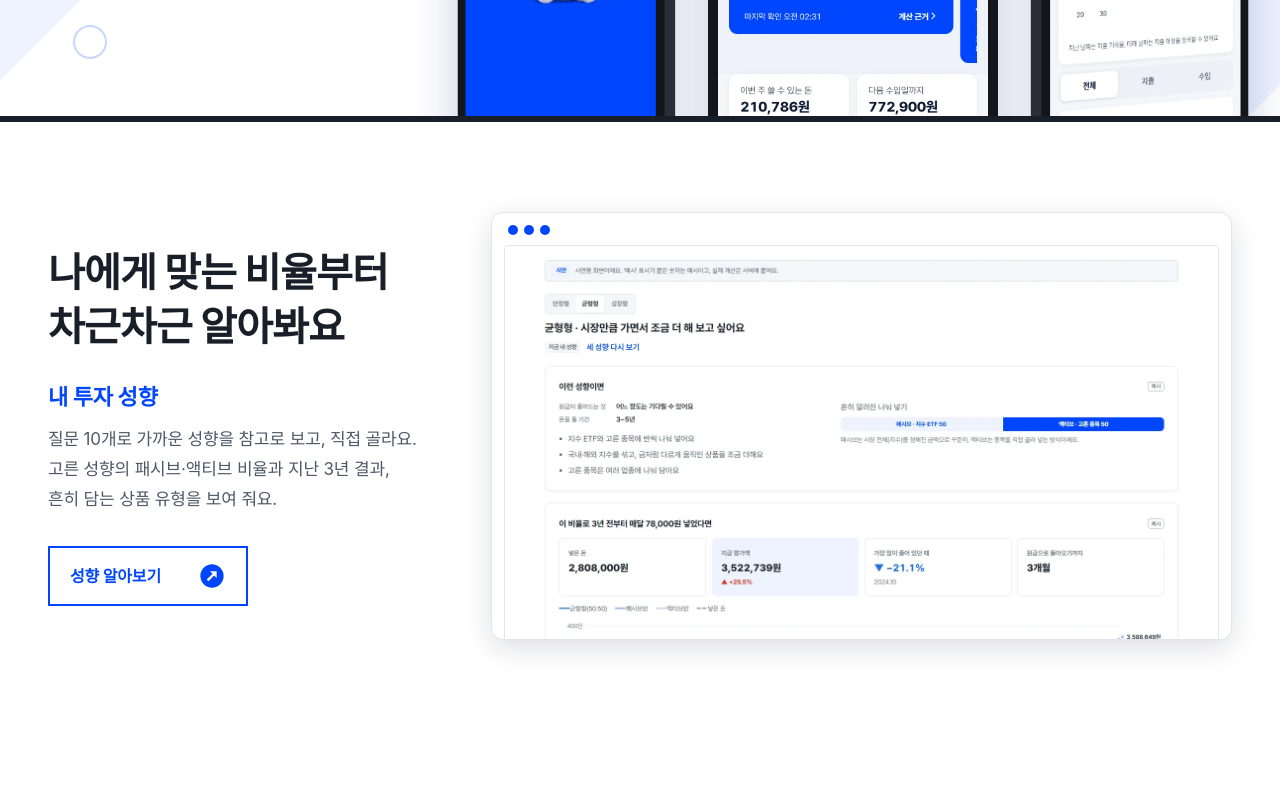
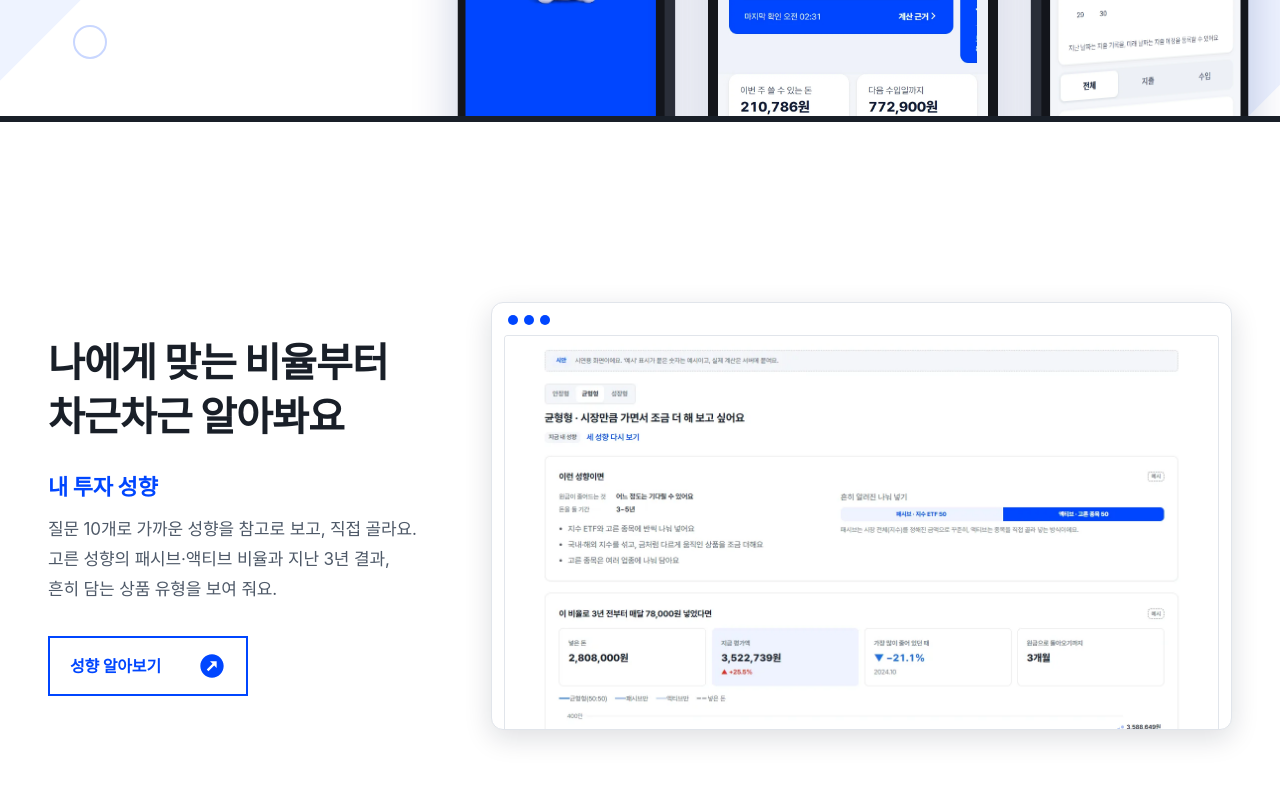
Before and after one commit to shinds-team7/flexable-web, a React (Vite) app: page / in a window 1280 px wide. Shown: the part 1440-2240 px from the top of the page. Built offline with nearby package versions, Linux system fonts and the light colour scheme; no server answers.

Commit message:
fix(web): 랜딩 기능 소개 사이 여백을 360px로 늘림
Co-Authored-By: Claude <noreply@anthropic.com>

```diff
--- a/src/styles/global.css
+++ b/src/styles/global.css
@@ -515,7 +515,7 @@ dialog::backdrop{background:var(--scrim)}
 .land-iphone-island{position:absolute;top:22px;left:50%;width:80px;height:24px;margin-left:-40px;border-radius:999px;background:#14161B}
 /* 기능 소개: 한 기능이 한 화면을 채운다 */
 .land-shows{max-width:1600px;margin:0 auto;padding:0 48px}
-.land-show{display:grid;grid-template-columns:minmax(0,4fr) minmax(0,8fr);gap:72px;align-items:center;padding:90px 0}
+.land-show{display:grid;grid-template-columns:minmax(0,4fr) minmax(0,8fr);gap:72px;align-items:center;padding:180px 0}
 .land-show.flip{grid-template-columns:minmax(0,8fr) minmax(0,4fr)}
 .land-show.flip .land-show-copy{order:2}
 .land-show-head{font-size:40px;line-height:54px;font-weight:800;letter-spacing:-.02em;white-space:pre-line}
```
